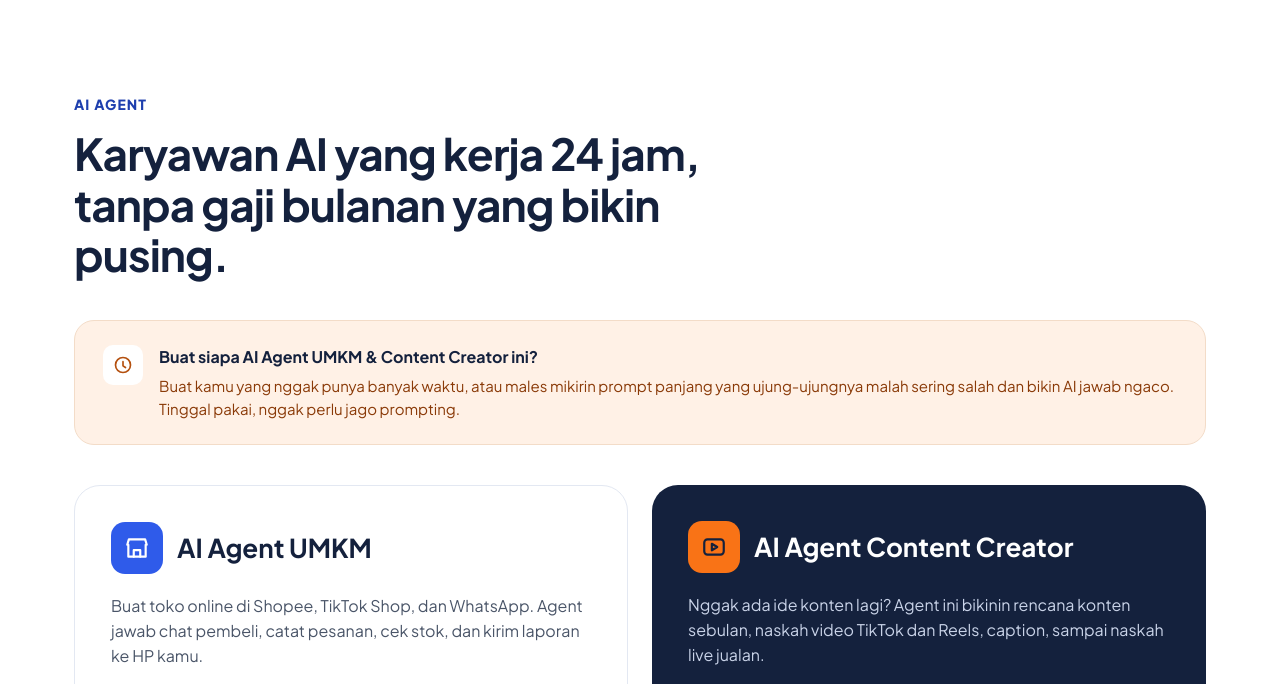
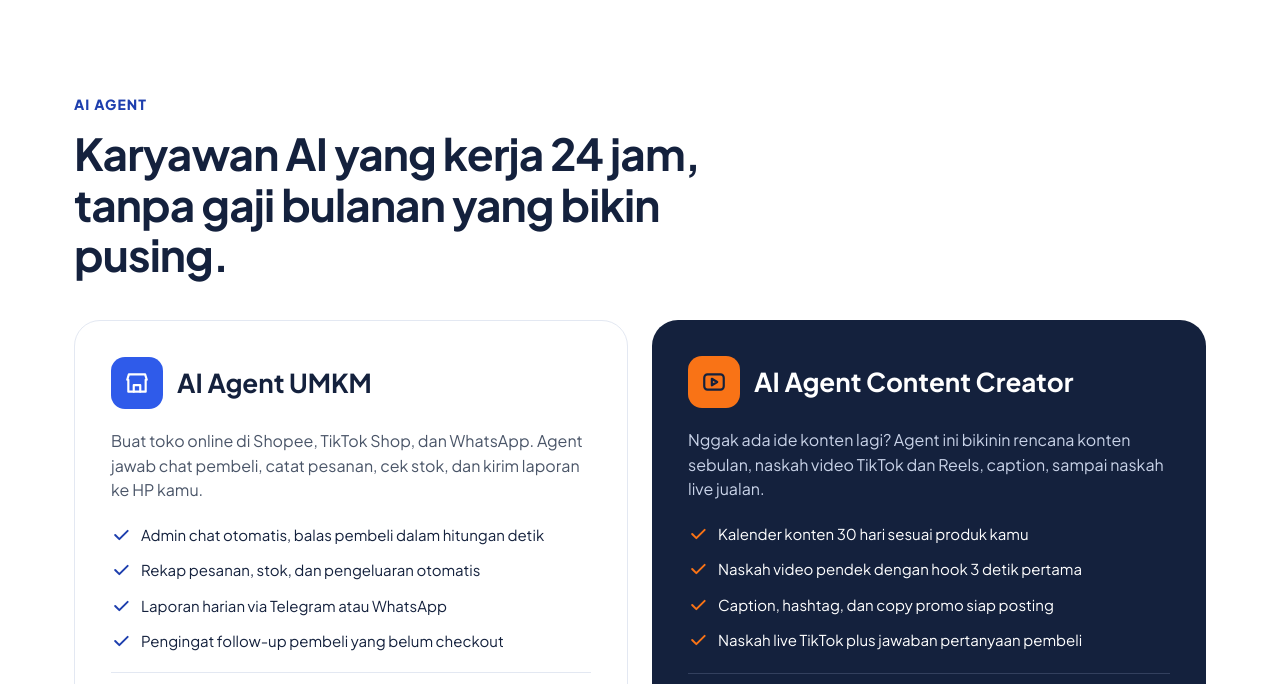
Before and after one commit to Maramar520/bubblebss, a plain HTML site: page ai-agent/index.html in a window 1280 px wide. Shown: the part 78-762 px from the top of the page. Drawn offline with Linux system fonts and the light colour scheme.

Commit message:
Remove target-audience callout from AI Agent page

```diff
--- a/ai-agent/index.html
+++ b/ai-agent/index.html
@@ -31,11 +31,6 @@
 <div class="section-head">
 <span class="eyebrow eyebrow-blue">AI Agent</span>
 <h2 class="section-title">Karyawan AI yang kerja 24 jam, tanpa gaji bulanan yang bikin pusing.</h2>
-</div>
-
-<div class="target-note">
-<span class="icon"><svg width="20" height="20" viewBox="0 0 24 24" fill="none" stroke="#B4500F" stroke-width="2" stroke-linecap="round" stroke-linejoin="round" aria-hidden="true"><circle cx="12" cy="12" r="9"></circle><path d="M12 8v5l3 2"></path></svg></span>
-<p><strong>Buat siapa AI Agent UMKM &amp; Content Creator ini?</strong>Buat kamu yang nggak punya banyak waktu, atau males mikirin prompt panjang yang ujung-ujungnya malah sering salah dan bikin AI jawab ngaco. Tinggal pakai, nggak perlu jago prompting.</p>
 </div>
 
 <div class="agent-grid">
```
